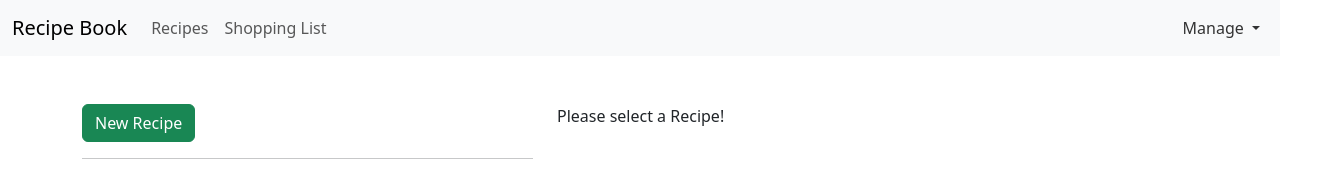
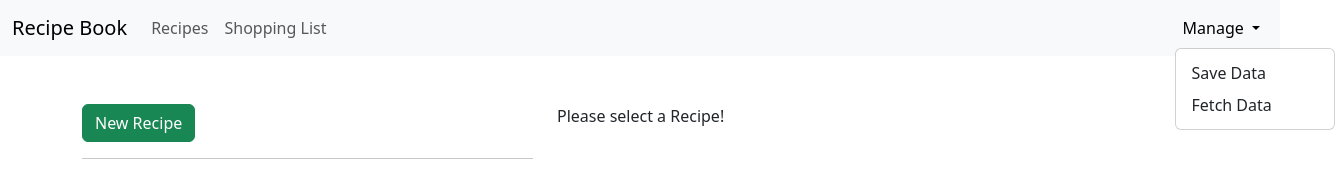
Before and after one commit to sanchezpe/recipe-book-ng, an Angular app: page / in a window 1280 px wide. Both pictures are taken after a click on the button "Manage". Shown: the top 173 px of the page, 1335 px wide, since content can reach past the window. Built offline with nearby package versions, Linux system fonts and the light colour scheme.

Commit message:
Add dropdown directive ng g d shared/dropdown --skip-tests

```diff
--- a/src/app/header/header.component.html
+++ b/src/app/header/header.component.html
@@ -22,14 +22,17 @@
         </ul>
         <ul class="navbar-nav ms-auto">
           <li class="nav-item dropdown">
-            <a class="nav-link dropdown-toggle" href="#" role="button">
+            <a
+              class="nav-link dropdown-toggle"
+              href="#"
+              role="button"
+              appDropdown
+            >
               Manage
             </a>
             <ul class="dropdown-menu">
-              <li class="dropdown-item">
-                <a href="#">Save Data</a>
-                <a href="#">Fetch Data</a>
-              </li>
+              <li><a class="dropdown-item" href="#">Save Data</a></li>
+              <li><a class="dropdown-item" href="#">Fetch Data</a></li>
             </ul>
           </li>
         </ul>
--- a/src/app/header/header.component.ts
+++ b/src/app/header/header.component.ts
@@ -1,9 +1,10 @@
 import { Component, EventEmitter, Output } from '@angular/core';
+import { DropdownDirective } from '../shared/dropdown.directive';
 
 @Component({
   selector: 'app-header',
   standalone: true,
-  imports: [],
+  imports: [DropdownDirective],
   templateUrl: './header.component.html',
   styleUrl: './header.component.css',
 })
--- a/src/app/recipes/recipe-detail/recipe-detail.component.html
+++ b/src/app/recipes/recipe-detail/recipe-detail.component.html
@@ -15,7 +15,7 @@
 <div class="row mt-3">
   <div class="col-xs-12">
     <div class="dropdown">
-      <button class="btn btn-primary dropdown-toggle" type="button">
+      <button class="btn btn-primary dropdown-toggle" type="button" appDropdown>
         Manage Recipe
       </button>
       <ul class="dropdown-menu">
--- a/src/app/recipes/recipe-detail/recipe-detail.component.ts
+++ b/src/app/recipes/recipe-detail/recipe-detail.component.ts
@@ -1,10 +1,11 @@
 import { Component, Input } from '@angular/core';
+import { DropdownDirective } from '../../shared/dropdown.directive';
 import { Recipe } from '../recipe.model';
 
 @Component({
   selector: 'app-recipe-detail',
   standalone: true,
-  imports: [],
+  imports: [DropdownDirective],
   templateUrl: './recipe-detail.component.html',
   styleUrl: './recipe-detail.component.css',
 })
--- /dev/null
+++ b/src/app/shared/dropdown.directive.ts
@@ -0,0 +1,30 @@
+import { Directive, ElementRef, HostListener, Renderer2 } from '@angular/core';
+
+@Directive({
+  selector: '[appDropdown]',
+  standalone: true,
+})
+export class DropdownDirective {
+  private isOpen = false;
+
+  @HostListener('click') toggleOpen() {
+    const toggle = this.el.nativeElement;
+    const menu = this.el.nativeElement.nextElementSibling;
+
+    if (menu) {
+      if (this.isOpen) {
+        this.renderer.removeClass(menu, 'show');
+        this.renderer.removeClass(toggle, 'show');
+      } else {
+        this.renderer.addClass(menu, 'show');
+        this.renderer.addClass(toggle, 'show');
+      }
+      this.isOpen = !this.isOpen;
+    }
+  }
+
+  constructor(
+    private el: ElementRef,
+    private renderer: Renderer2,
+  ) {}
+}
```
